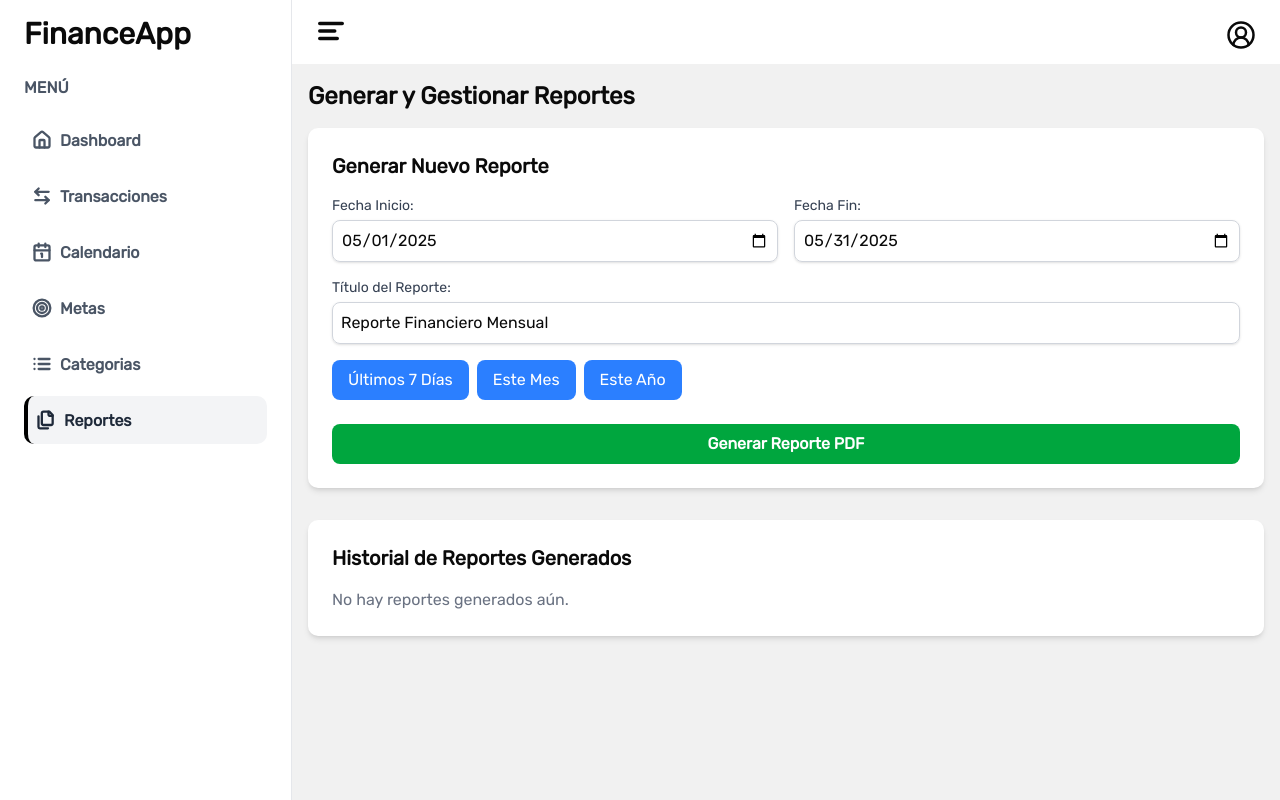
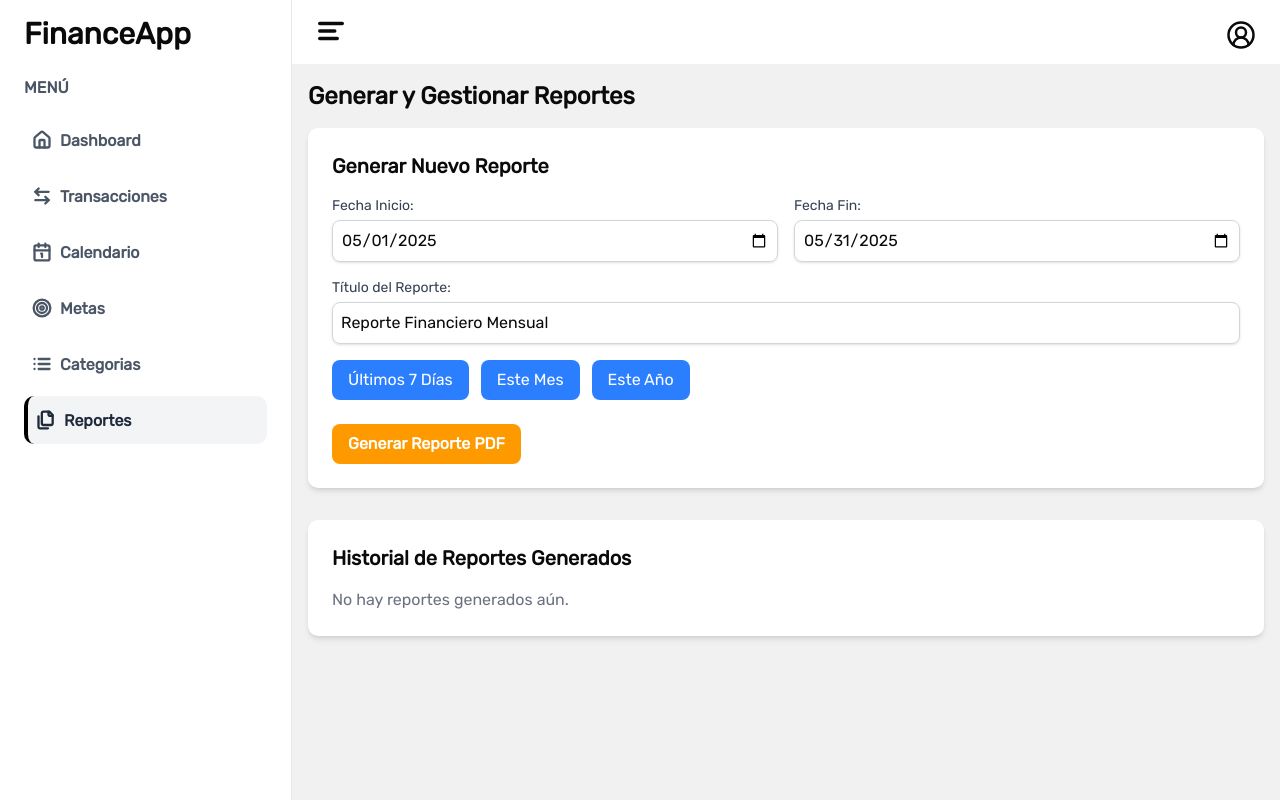
Before and after one commit to Crisgn12/FinanceApp-FrontEnd, a React (Vite) app: page /Reportes in a window 1280 px wide. Built offline with nearby package versions, Linux system fonts and the light colour scheme; sample sign-in values are in the browser's storage.

Commit message:
Cambio de color de boton en la pagina de reporte

```diff
--- a/src/pages/Reportes.jsx
+++ b/src/pages/Reportes.jsx
@@ -179,7 +179,7 @@ const Reportes = () => {
             />
           </div>
 
-          <div className="flex flex-wrap gap-2 mb-6">
+          <div className="flex flex-wrap gap-3 mb-6">
             <button
               type="button"
               onClick={() => handlePeriodoChange("semanal")}
@@ -205,7 +205,7 @@ const Reportes = () => {
 
           <button
             type="submit"
-            className="w-full px-4 py-2 bg-green-600 text-white font-semibold rounded-md hover:bg-green-700 transition-colors disabled:opacity-50"
+            className="w-auto px-4 py-2 bg-amber-500 text-white font-semibold rounded-md hover:bg-amber-400 transition-colors disabled:opacity-70"
             disabled={isLoading}
           >
             {isLoading ? "Generando..." : "Generar Reporte PDF"}
```
